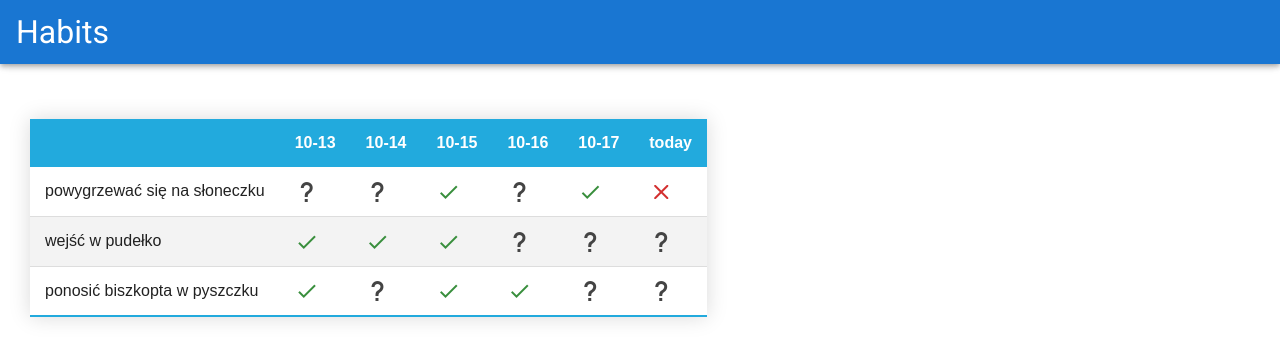
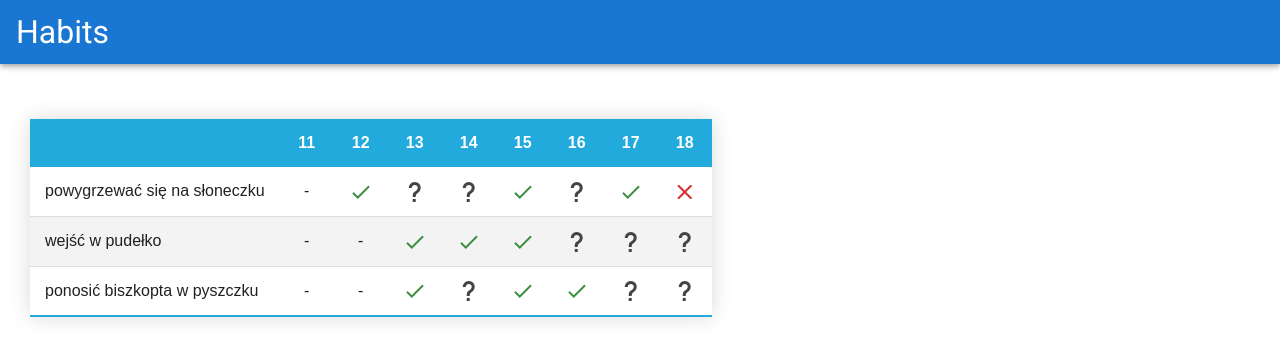
Before and after one commit to FilipTarajko/habit_tracker, a Vue app: page / in a window 1280 px wide. Shown: the top 360 px of the page. Built offline with nearby package versions, Linux system fonts and the light colour scheme.

Commit message:
add daysAgo setting, adjust styling to make width constant

```diff
--- a/src/components/Dashboard.vue
+++ b/src/components/Dashboard.vue
@@ -3,7 +3,11 @@
     <thead>
       <tr>
         <th></th>
-        <th v-for="(date, index) in daysList" :key="index">
+        <th
+          v-for="(date, index) in daysList"
+          :key="index"
+          class="widthControlledCell"
+        >
           {{ date }}
         </th>
       </tr>
@@ -14,14 +18,18 @@
         <td>{{ habit.name }}</td>
         <!-- Before started -->
         <td
-          v-for="index2 in Math.max(habit.startDay - firstDisplayedDate, 0) /
-            86400000"
+          v-for="index2 in Math.min(
+            Math.max(habit.startDay - firstDisplayedDate, 0) / 86400000,
+            settings.displayedDays
+          )"
           :key="'B' + index2"
+          class="widthControlledCell"
         >
           -
         </td>
         <!-- After started new -->
         <td
+          class="widthControlledCell"
           v-for="(date, index) in fullDaysList(
             habit.startDay > firstDisplayedDate
               ? habit.startDay
@@ -75,7 +83,8 @@ export default {
     currentDate: new Date(),
     settings: {
       useThick: false,
-      displayedDays: 6,
+      displayedDays: 8,
+      daysAgo: 0,
     },
   }),
   methods: {
@@ -117,7 +126,7 @@ export default {
     fullDaysList: function(sinceDate) {
       let iDate = new Date(sinceDate);
       let dates = [];
-      while (iDate < this.currentDate) {
+      while (iDate <= this.lastDisplayedDate) {
         dates.push(
           iDate.getFullYear() +
             "-" +
@@ -134,26 +143,41 @@ export default {
     this.loadData();
   },
   computed: {
-    firstDisplayedDate: function() {
-      console.log("-days");
-      let a = new Date(
-        new Date(new Date() - 86400000 * (this.settings.displayedDays - 1))
+    lastDisplayedDate: function() {
+      console.log("lastDisplayedDate");
+      let lastDate = new Date(
+        new Date(new Date() - 86400000 * this.settings.daysAgo)
           .toISOString()
           .substring(0, 10)
       );
-      console.log("a");
+      console.log(lastDate);
+      return lastDate;
+    },
+    firstDisplayedDate: function() {
+      console.log("firstDisplayedDate");
+      let a = new Date(
+        new Date(
+          new Date() -
+            86400000 * (this.settings.displayedDays - 1 + this.settings.daysAgo)
+        )
+          .toISOString()
+          .substring(0, 10)
+      );
       console.log(a);
       return a;
     },
     daysList: function() {
       let iDate = new Date(this.firstDisplayedDate.valueOf());
       let dates = [];
-      while (iDate < this.currentDate) {
-        dates.push(iDate.getMonth() + 1 + "-" + iDate.getDate());
+      while (iDate <= this.lastDisplayedDate) {
+        // display month as well
+        //dates.push(iDate.getMonth() + 1 + "-" + iDate.getDate());
+        // only display day
+        dates.push(iDate.getDate());
         iDate.setDate(iDate.getDate() + 1);
       }
-      dates.pop();
-      dates.push("today");
+      // dates.pop();
+      // dates.push("today");
       return dates;
     },
   },
@@ -161,6 +185,11 @@ export default {
 </script>
 
 <style scoped>
+.widthControlledCell {
+  text-align: center;
+  width: 54px;
+}
+
 .styled-table {
   border-collapse: collapse;
   margin: 25px 0;
```
